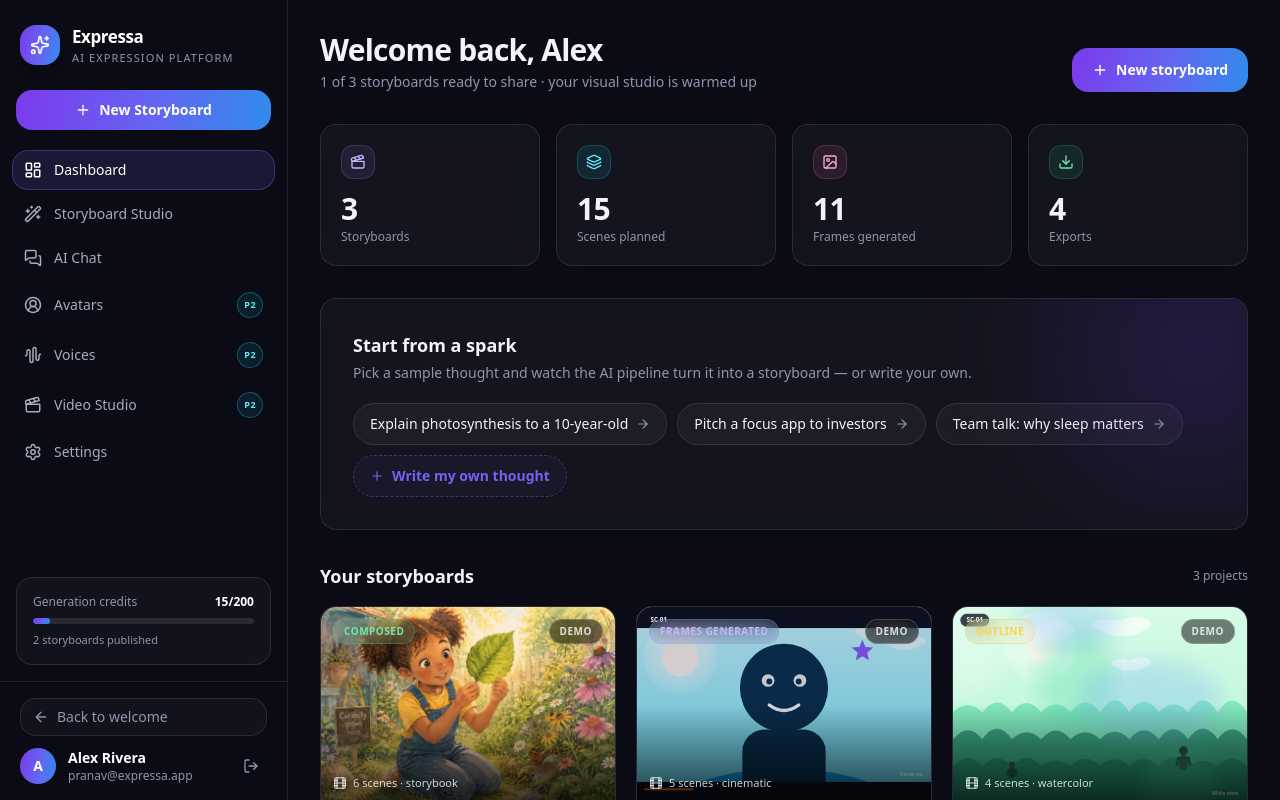
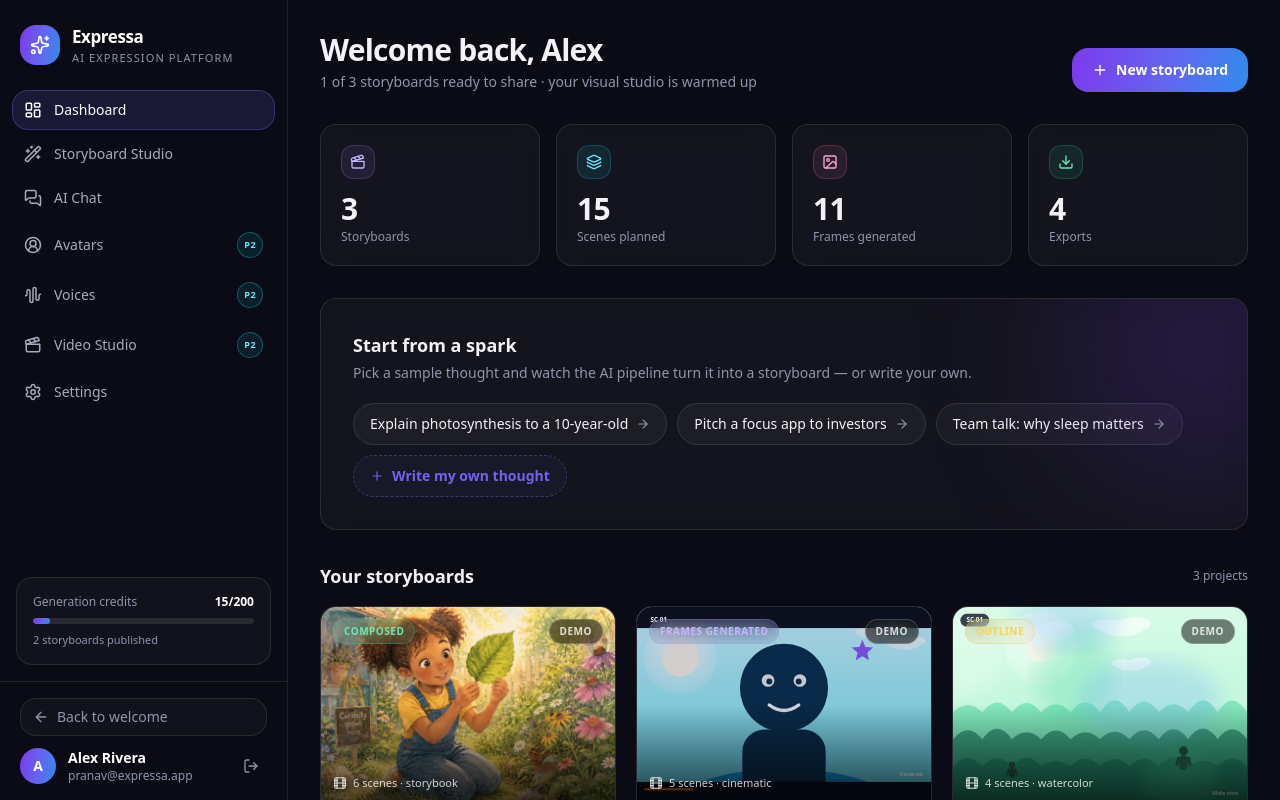
Before and after one commit to jhapran/AI-powered-communication-platform, a React (Vite) app: page /login in a window 1280 px wide. Both pictures are taken after a click on the button "Explore the demo workspace". Shown: the top 800 px of the page. Built offline with nearby package versions, Linux system fonts and the light colour scheme.

Commit message:
Compact side bar

```diff
--- a/src/components/AppLayout.tsx
+++ b/src/components/AppLayout.tsx
@@ -12,7 +12,6 @@ import {
   Sparkles,
   Menu,
   X,
-  Plus,
   ArrowLeft,
 } from "lucide-react";
 import { useApp } from "@/lib/store";
@@ -46,17 +45,7 @@ function SidebarContent({ onNavigate }: { onNavigate?: () => void }) {
         </div>
       </div>
 
-      <button
-        onClick={() => {
-          navigate("/create");
-          onNavigate?.();
-        }}
-        className="btn-gradient mx-4 mb-5 flex items-center justify-center gap-2 rounded-xl px-4 py-2.5 text-sm font-semibold text-white transition-all flex-shrink-0"
-      >
-        <Plus className="h-4 w-4" /> New Storyboard
-      </button>
-
-      <nav className="flex-1 space-y-1 px-3 overflow-y-auto">
+      <nav className="flex-1 space-y-1 px-3">
         {NAV.map((item) => (
           <NavLink
             key={item.to}
```
